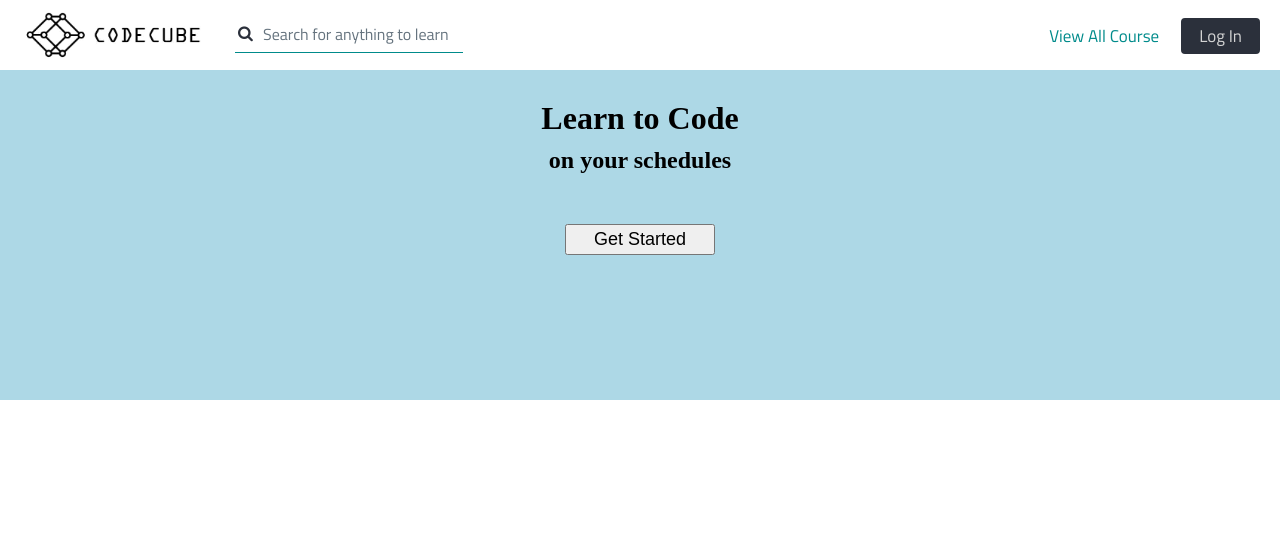
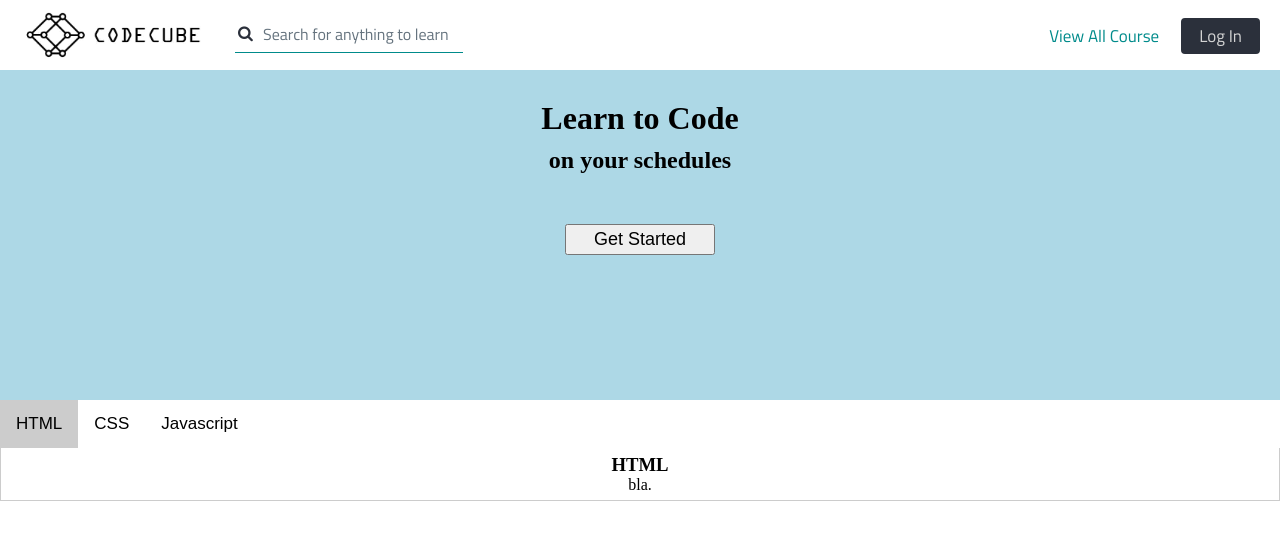
Before and after one commit to ngohuiann/Software-Development-Project, a PHP site: page / in a window 1280 px wide. Shown: the top 540 px of the page. Run offline with PHP 8.4, Linux system fonts and the light colour scheme; some libraries are stand-ins or nearby versions.

Commit message:
tab content done. rearranged files

```diff
--- a/CSS/index.css
+++ b/CSS/index.css
@@ -379,3 +379,40 @@ input.invalid {
 h2{
 	padding: 10px 0 20px 0;
 }
+
+/* Content subject ---2 */
+/* Style the tab */
+div.subject-tab {
+    overflow: hidden;
+    background-color: transparent;
+}
+
+/* Style the buttons inside the tab */
+div.subject-tab button {
+    background-color: inherit;
+    float: left;
+    border: none;
+    outline: none;
+    cursor: pointer;
+    padding: 14px 16px;
+    transition: 0.3s;
+    font-size: 17px;
+}
+
+/* Change background color of buttons on hover */
+div.subject-tab button:hover {
+    background-color: #ddd;
+}
+
+/* Create an active/current tablink class */
+div.subject-tab button.active {
+    background-color: #ccc;
+}
+
+/* Style the tab content */
+.subjectcontent {
+    display: none;
+    padding: 6px 12px;
+    border: 1px solid #ccc;
+    border-top: none;
+}
--- /dev/null
+++ b/JS/index-regForm.js
@@ -0,0 +1,43 @@
+var currentTab = 0; // Current tab is set to be the first tab (0)
+	showTab(currentTab); // Display the current tab
+
+	function showTab(n) {
+	  // This function will display the specified tab of the form ...
+	  var x = document.getElementsByClassName("tab");
+	  x[n].style.display = "block";
+	  // ... and fix the Previous/Next buttons:
+
+	  // ... and run a function that displays the correct step indicator:
+	  fixStepIndicator(n)
+	}
+
+	function nextPrev(n) {
+	  // This function will figure out which tab to display
+	  var x = document.getElementsByClassName("tab");
+	  // Exit the function if any field in the current tab is invalid:
+
+	  // Hide the current tab:
+		x[currentTab].style.display = "none";
+	  // Increase or decrease the current tab by 1:
+	  currentTab = currentTab + n;
+	  // if you have reached the end of the form... :
+
+	  // Otherwise, display the correct tab:
+	  showTab(currentTab);
+	}
+
+
+	  // If the valid status is true, mark the step as finished and valid:
+
+		document.getElementsByClassName("step")[currentTab].className += " finish";
+
+
+	function fixStepIndicator(n) {
+	  // This function removes the "active" class of all steps...
+	  var i, x = document.getElementsByClassName("step");
+	  for (i = 0; i < x.length; i++) {
+		x[i].className = x[i].className.replace(" active", "");
+	  }
+	  //... and adds the "active" class on the current step:
+	  x[n].className += " active";
+	}
--- /dev/null
+++ b/JS/index-regModal.js
@@ -0,0 +1,16 @@
+var modal = document.getElementById('regModal');
+
+	// Get the button that opens the modal
+	var btn = document.getElementById("reg-btn");
+
+	// When the user clicks on the button, open the modal
+	btn.onclick = function() {
+		modal.style.display = "block";
+	}
+
+	// When the user clicks anywhere outside of the modal, close it
+	window.onclick = function(event) {
+		if (event.target == modal) {
+			modal.style.display = "none";
+		}
+	}
--- /dev/null
+++ b/JS/index-subjectTab.js
@@ -0,0 +1,16 @@
+function openSubject(evt, subjectName) {
+    var i, subjectcontent, subjectlinks;
+    subjectcontent = document.getElementsByClassName("subjectcontent");
+    for (i = 0; i < subjectcontent.length; i++) {
+        subjectcontent[i].style.display = "none";
+    }
+    subjectlinks = document.getElementsByClassName("subjectlinks");
+    for (i = 0; i < subjectlinks.length; i++) {
+        subjectlinks[i].className = subjectlinks[i].className.replace(" active", "");
+    }
+    document.getElementById(subjectName).style.display = "block";
+    evt.currentTarget.className += " active";
+	}
+
+	// Get the element with id="defaultOpen" and click on it
+	document.getElementById("defaultOpen").click();
--- a/index.php
+++ b/index.php
@@ -140,79 +140,35 @@ if($rowcount==1)
 					  <span class="step"></span>
 					  <span class="step"></span>
 					</div>
-
 					</form>
 				</div>
-
 			</div>
     </div>
     <div class="course-desc">
+		 <div class="subject-tab">
+			 <button class="subjectlinks" onclick="openSubject(event, 'HTML')" id="defaultOpen">HTML</button>
+			<button class="subjectlinks" onclick="openSubject(event, 'CSS')">CSS</button>
+			<button class="subjectlinks" onclick="openSubject(event, 'Javascript')">Javascript</button>
+		</div>
+
+		<div id="HTML" class="subjectcontent">
+			<h3>HTML</h3>
+			<p>bla.</p>
+		</div>
+
+		<div id="CSS" class="subjectcontent">
+		    <h3>CSS</h3>
+		    <p>bla.</p>
+		</div>
+
+		<div id="Javascript" class="subjectcontent">
+		    <h3>Javascript</h3>
+		    <p>bla.</p>
+		</div>
     </div>
 
-
-	<script>
-	var modal = document.getElementById('regModal');
-
-	// Get the button that opens the modal
-	var btn = document.getElementById("reg-btn");
-
-	// When the user clicks on the button, open the modal
-	btn.onclick = function() {
-		modal.style.display = "block";
-	}
-
-	// When the user clicks anywhere outside of the modal, close it
-	window.onclick = function(event) {
-		if (event.target == modal) {
-			modal.style.display = "none";
-		}
-	}
-	</script>
-	<script>
-	var currentTab = 0; // Current tab is set to be the first tab (0)
-	showTab(currentTab); // Display the current tab
-
-	function showTab(n) {
-	  // This function will display the specified tab of the form ...
-	  var x = document.getElementsByClassName("tab");
-	  x[n].style.display = "block";
-	  // ... and fix the Previous/Next buttons:
-
-	  // ... and run a function that displays the correct step indicator:
-	  fixStepIndicator(n)
-	}
-
-	function nextPrev(n) {
-	  // This function will figure out which tab to display
-	  var x = document.getElementsByClassName("tab");
-	  // Exit the function if any field in the current tab is invalid:
-
-	  // Hide the current tab:
-		x[currentTab].style.display = "none";
-	  // Increase or decrease the current tab by 1:
-	  currentTab = currentTab + n;
-	  // if you have reached the end of the form... :
-
-	  // Otherwise, display the correct tab:
-	  showTab(currentTab);
-	}
-
-
-	  // If the valid status is true, mark the step as finished and valid:
-
-		document.getElementsByClassName("step")[currentTab].className += " finish";
-
-
-	function fixStepIndicator(n) {
-	  // This function removes the "active" class of all steps...
-	  var i, x = document.getElementsByClassName("step");
-	  for (i = 0; i < x.length; i++) {
-		x[i].className = x[i].className.replace(" active", "");
-	  }
-	  //... and adds the "active" class on the current step:
-	  x[n].className += " active";
-	}
-	</script>
-
+    <script src="JS/index-subjectTab.js"></script>
+	<script src="JS/index-regModal.js"></script>
+	<script src="JS/index-regForm.js"></script>
 </body>
 </html>
```
